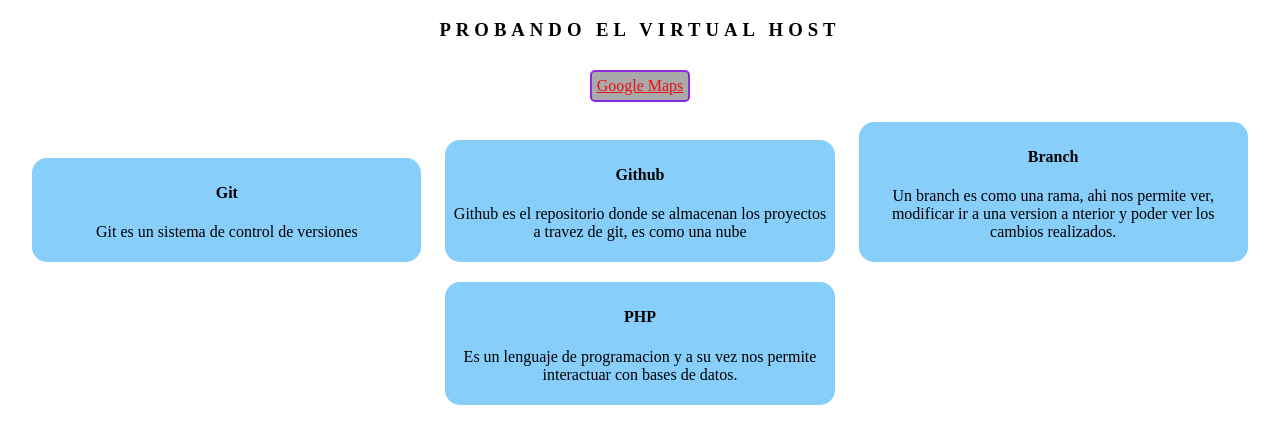
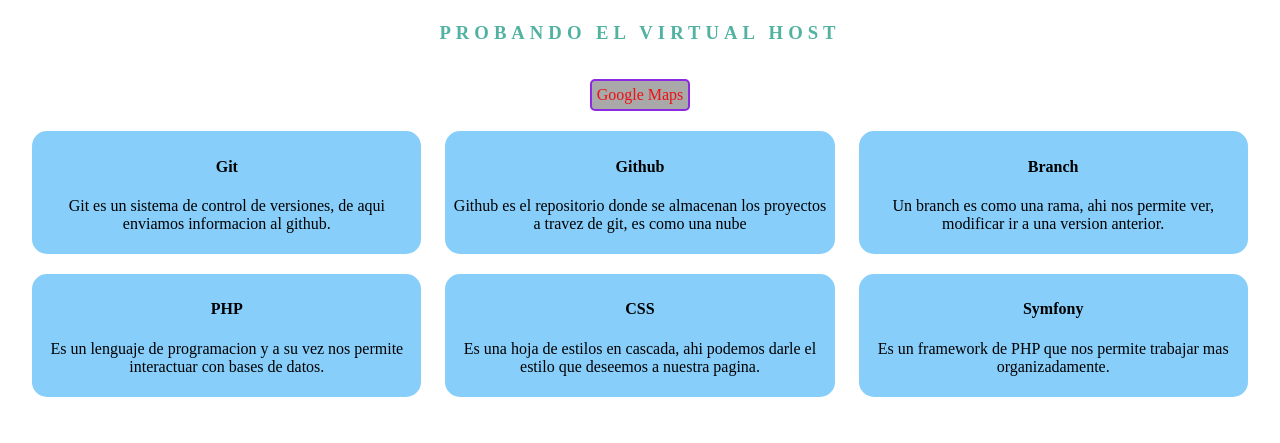
Before and after one commit to ITOwilsonurbano/pruebas_git, a plain HTML site: page index.html in a window 1280 px wide. Shown: the part 61-504 px from the top of the page. Drawn offline with Linux system fonts and the light colour scheme.

Commit message:
se agregaron dos article y se modifico el <h3>

```diff
--- a/index.html
+++ b/index.html
@@ -13,7 +13,8 @@
         <div class="cont">
                 <article>
                     <h4>Git</h4>
-                    <p>Git es un sistema de control de versiones</p>
+                    <p>Git es un sistema de control de versiones, de aqui
+                    enviamos informacion al github.</p>
                 </article>
 
                 <article>
@@ -25,13 +26,25 @@
                 <article>
                     <h4>Branch</h4>
                     <p>Un branch es como una rama, ahi nos permite ver, modificar
-                    ir a una version a nterior y poder ver los cambios realizados.</p>
+                    ir a una version anterior.</p>
                 </article>
 
                 <article>
                     <h4>PHP</h4>
                     <p>Es un lenguaje de programacion y a su vez nos permite
                      interactuar con bases de datos.</p>
+                </article>
+
+                <article>
+                    <h4>CSS</h4>
+                    <p>Es una hoja de estilos en cascada, ahi podemos darle el
+                    estilo que deseemos a nuestra pagina.</p>
+                </article>
+
+                <article>
+                    <h4>Symfony</h4>
+                    <p>Es un framework de PHP que nos permite trabajar mas
+                        organizadamente.</p>
                 </article>
             </div>
         </body>
@@ -72,24 +85,28 @@ a hover{
         text-align:center;
         text-transform: uppercase;
         letter-spacing: 5px;
+        margin: 25px 0;
+        color: #52b2a1;
     }
     .btn{
         color: #eb1114;
-        transition: 0.3s;
+        transition: 3.3s;
         background-color: darkgray;
         border-radius: 5px;
         padding: 5px;
         border: 2px solid blueviolet;
         margin: 10px;
         display: inline-block;
+        text-decoration: none;
     }
     .btn:hover{
         transform: scale(1.2);
         letter-spacing: 3px;
+        font-weight: lighter;
         color: #ff0023;
+        background-color: #111716;
         border: 1px solid blue;
-
-
+        text-decoration: none;
     }
     .cont{
         display: inline-block;
```
